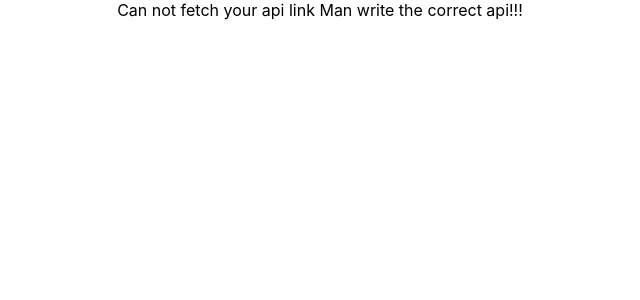
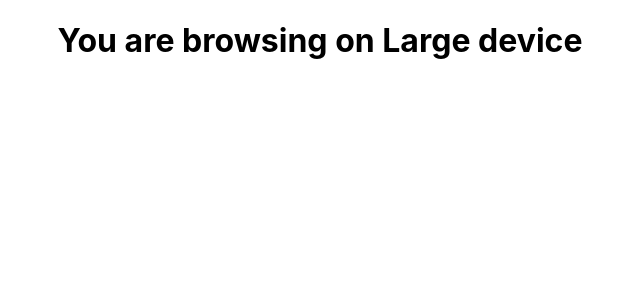
Before and after one commit to arfin-2020/celsiusandfahrenheit, a React (Create React App) app: page / in a window 1280 px wide. Shown: the top 300 px of the page, without its empty margins (320-960 px from the left). Built offline with nearby package versions, Linux system fonts and the light colour scheme; no server answers.

Commit message:
lecture-24 custome hook done

```diff
--- a/src/App.js
+++ b/src/App.js
@@ -1,6 +1,7 @@
 import { useState } from "react";
 import "./App.css";
-import GetPost2 from "./components/Component9/GetPost2";
+import { LayoutComponentOne } from "./components/component10/LayoutComponent";
+
 function App() {
   const [theme, setTheme] = useState("dark");
   const [show, setShow] = useState(true);
@@ -46,7 +47,9 @@ function App() {
       {/* <ComplexCounter/> */}
       {/* <CounterThree/> */}
       {/* <GetPost/> */}
-      <GetPost2/>
+      {/* <GetPost2/> */}
+      <LayoutComponentOne/>
+      {/* <LayoutComponentTwo/> */}
     </div>
   );
 }
--- /dev/null
+++ b/src/components/component10/LayoutComponent.js
@@ -0,0 +1,34 @@
+// import React, { useEffect, useState } from 'react';
+
+
+// export const LayoutComponentOne = () =>{
+//     const [onSmallScreen, setOnSmallScreen] = useState(false);
+
+//     const checkScreenSize = () =>{
+//         setOnSmallScreen(window.innerWidth < 768)
+//     }
+
+//     useEffect(()=>{
+//         checkScreenSize();
+//         window.addEventListener('resize',checkScreenSize);
+//         return () => window.removeEventListener('resize', checkScreenSize);
+//     },[])
+//     return(
+//         <div>
+//             <h1>You are browsing on {onSmallScreen ? 'small' : 'large'} Device.......</h1>
+//         </div>
+//     )
+// }
+
+
+
+import React from 'react';
+import UseWindowWidth from './hooks/UseWindowWidth';
+export const LayoutComponentOne = () => {
+    const smallScreen = UseWindowWidth(560);
+    return (
+        <div className={smallScreen ? 'Small' : 'Large'}>
+            <h1> You are browsing on {smallScreen ? 'Small' : 'Large'} device</h1>
+        </div>
+    )
+}
--- /dev/null
+++ b/src/components/component10/hooks/UseWindowWidth.js
@@ -0,0 +1,18 @@
+import { useCallback, useEffect, useState } from 'react';
+
+const UseWindowWidth = (screenSize) => {
+    const [smallScreen, setSmallScreen] = useState(false);
+
+    const checkScreenSize = useCallback(() => {
+        setSmallScreen(window.innerWidth < screenSize)
+    }, [screenSize])
+
+    useEffect(() => {
+        checkScreenSize();
+        window.addEventListener('resize', checkScreenSize);
+        return () => window.removeEventListener('resize', checkScreenSize);
+    }, [checkScreenSize])
+
+    return smallScreen;
+}
+export default UseWindowWidth;
```
Also changed, not shown: src/components/component10/LayoutComponentTwo.js (added, +11 -0 lines).
